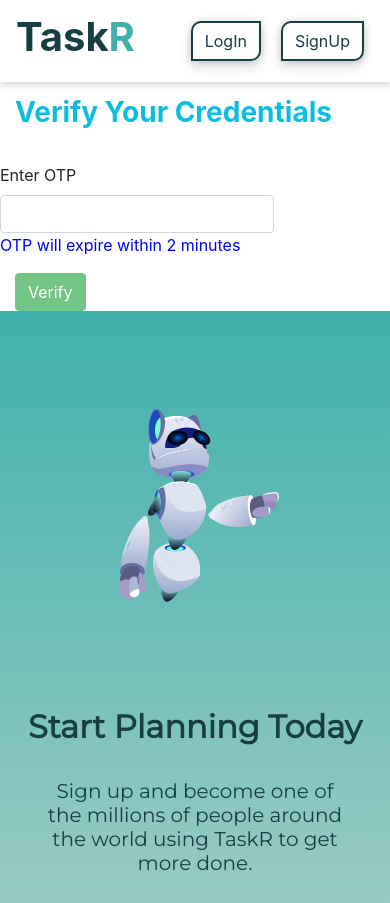
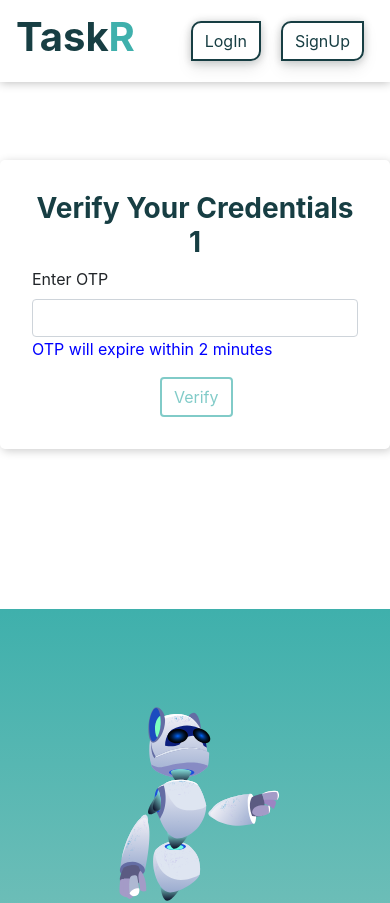
Before and after one commit to sachin-prajapati/taskr, an Angular app in the folder client/: page /verify/1 in a window 390 px wide. Shown: the top 903 px of the page. Built offline with nearby package versions, Linux system fonts and the light colour scheme; what angular-particle would draw is missing.

Commit message:
Signup design and verification

```diff
--- a/client/src/app/auth/signup/signup.component.css
+++ b/client/src/app/auth/signup/signup.component.css
@@ -27,7 +27,7 @@ input {
 .bg {
     height:auto;
     width:100%;
-    background:url(../../../assets/images/signup.jpg);
+    background:url(../../../assets/images/signupvector.svg);
     background-size:cover;
     padding-bottom:2rem;
 }
@@ -58,12 +58,10 @@ input {
     padding : 10px;
 }
 .box {
-    margin-top:6rem;
+    margin-top:7rem;
     margin-left:4rem;
     width:30rem;
     font-family: 'Montserrat', sans-serif;
-    background-color:rgba(255,255,255,.5);
-    border-radius:10px;
     padding:15px 40px;
     /* box-shadow: 2px 2px 18px 5px rgba(0,0,0,0.1); */
 }
--- a/client/src/app/auth/signup/signup.component.html
+++ b/client/src/app/auth/signup/signup.component.html
@@ -16,7 +16,7 @@
 </div>
 <div *ngIf="!load" class="container-fluid bg">
     <div class="row">
-        <div class="col-md-6"></div>
+        <!-- <div class="col-md-6"></div> -->
         <div class="col-md-4 col-sm-12">
             <div class="box">
             <div class="head">
@@ -117,5 +117,6 @@
             <p class="foot">Already on TaskR ? <a routerLink='/login'>LogIn</a></p>
         </div>
     </div>
+    <div class="col-md-6"></div>
     </div>
 </div>
--- a/client/src/app/verification/verification.component.css
+++ b/client/src/app/verification/verification.component.css
@@ -1,3 +1,31 @@
+input.ng-invalid.ng-touched {
+    border : 2px solid red;
+}
 .box {
-    margin-top:6rem;
+    margin:10rem 0rem;
+    padding:2rem;
+    border-radius:5px;
+    box-shadow:2px 2px 10px rgba(0,0,0,0.2);
 }
+.mybutton {
+    border:2px solid #3FB0AC;
+    background-color:transparent;
+    color:#3FB0AC;
+    margin-left:8rem;
+}
+.mybutton:hover {
+    background-color:#3FB0AC;
+    color:white;
+    transition:all 0.2s ease-in-out;
+}
+.resend {
+    border:2px solid #173E43;
+    background-color:transparent;
+    color:#173E43;
+    margin-left:7rem;
+}
+.resend:hover {
+    background-color:#173E43;
+    color:white;
+    transition:all 0.2s ease-in-out;
+}
--- a/client/src/app/verification/verification.component.html
+++ b/client/src/app/verification/verification.component.html
@@ -3,12 +3,9 @@
         <div class="row">
             <div class="col-md-4"></div>
             <div class="col-md-4 box">
-                <h3 style="color:#0DBDE0;"><b>Verify Your Credentials</b></h3>
-                <hr style="opacity:0;">
+            <h3 class="text-center" style="color:#173E43;"><b>Verify Your Credentials {{ name }}</b></h3>
             <form (ngSubmit)="Verify(f)" #f="ngForm" class="myform">
                 <div *ngIf="!resend">
-                    <div class="row">
-                        <div class="col-xs-12">
                     <div class="form-group">
                         <label for="otp">Enter OTP</label>
                         <input
@@ -21,20 +18,23 @@
                         #verify="ngModel">
                         <span
                         class="help-block"
-                                style="color:blue;">OTP will expire within 2 minutes</span>
-                            </div>
-                        </div>
+                        *ngIf="!verify.valid && verify.touched"
+                        style="color:red;">Enter valid otp</span>
+                        <div
+                        class="help-block"
+                        style="color:blue;">OTP will expire within 2 minutes</div>
                     </div>
                     <button
                     type="submit"
-                        class="btn btn-success mybutton"
-                        [disabled]="!f.valid" style="margin-right : 10px;">Verify</button>
+                    class="btn mybutton"
+                    [disabled]="!f.valid" style="margin-right : 10px;">Verify
+                    </button>
                 </div>
                 <div *ngIf="resend">
                     <button
                     (click)="onResend()"
-                        class="btn btn-primary"
-                        style="margin-right : 10px;">Resend OTP</button>
+                    class="btn resend"
+                    >Resend OTP</button>
                 </div>
                 </form>
             </div>
```
Also changed, not shown: client/src/assets/images/signupvector.svg (added), 1 other file (tests, documents, lock files or other folders). Lines whose indentation alone changed are shown as unchanged.
